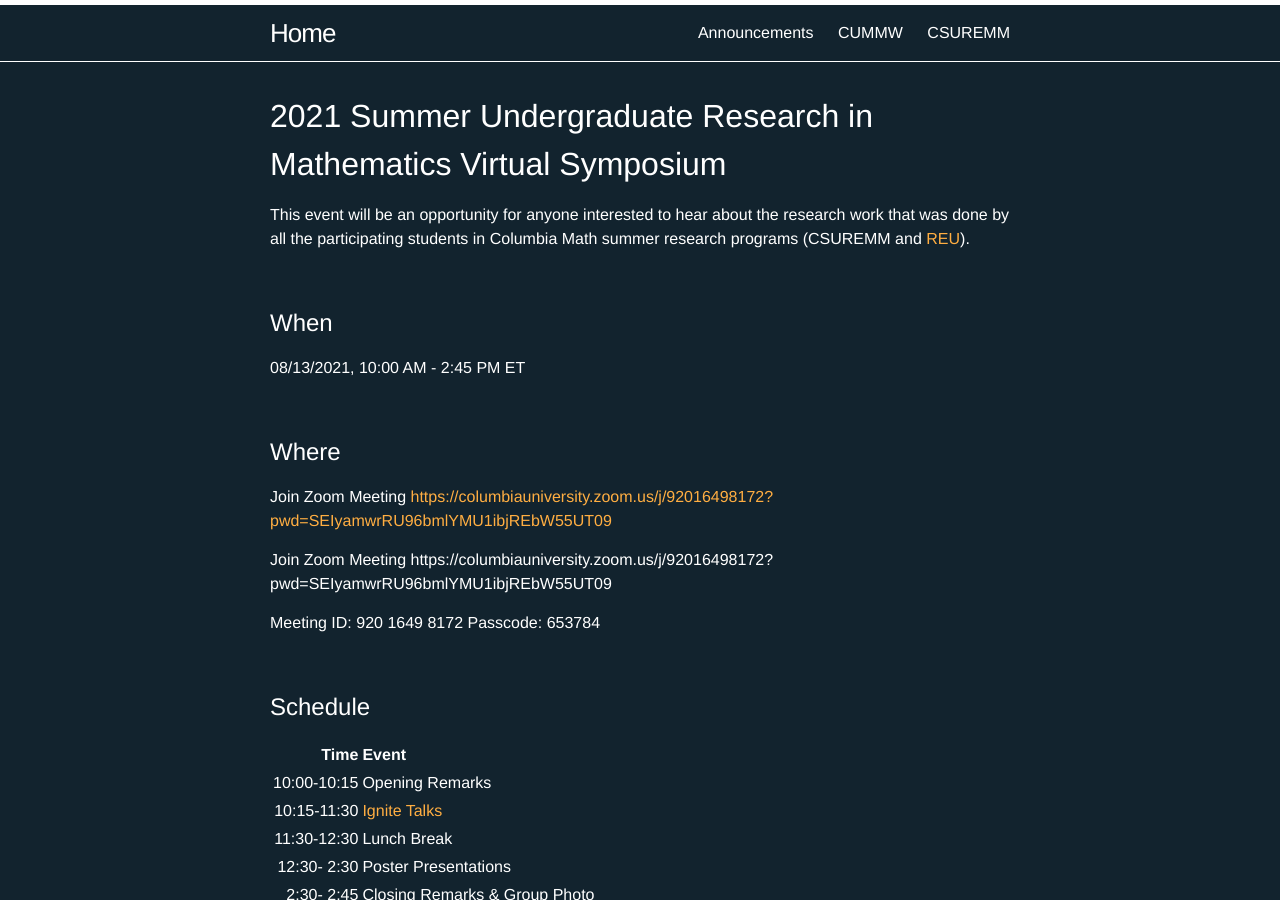
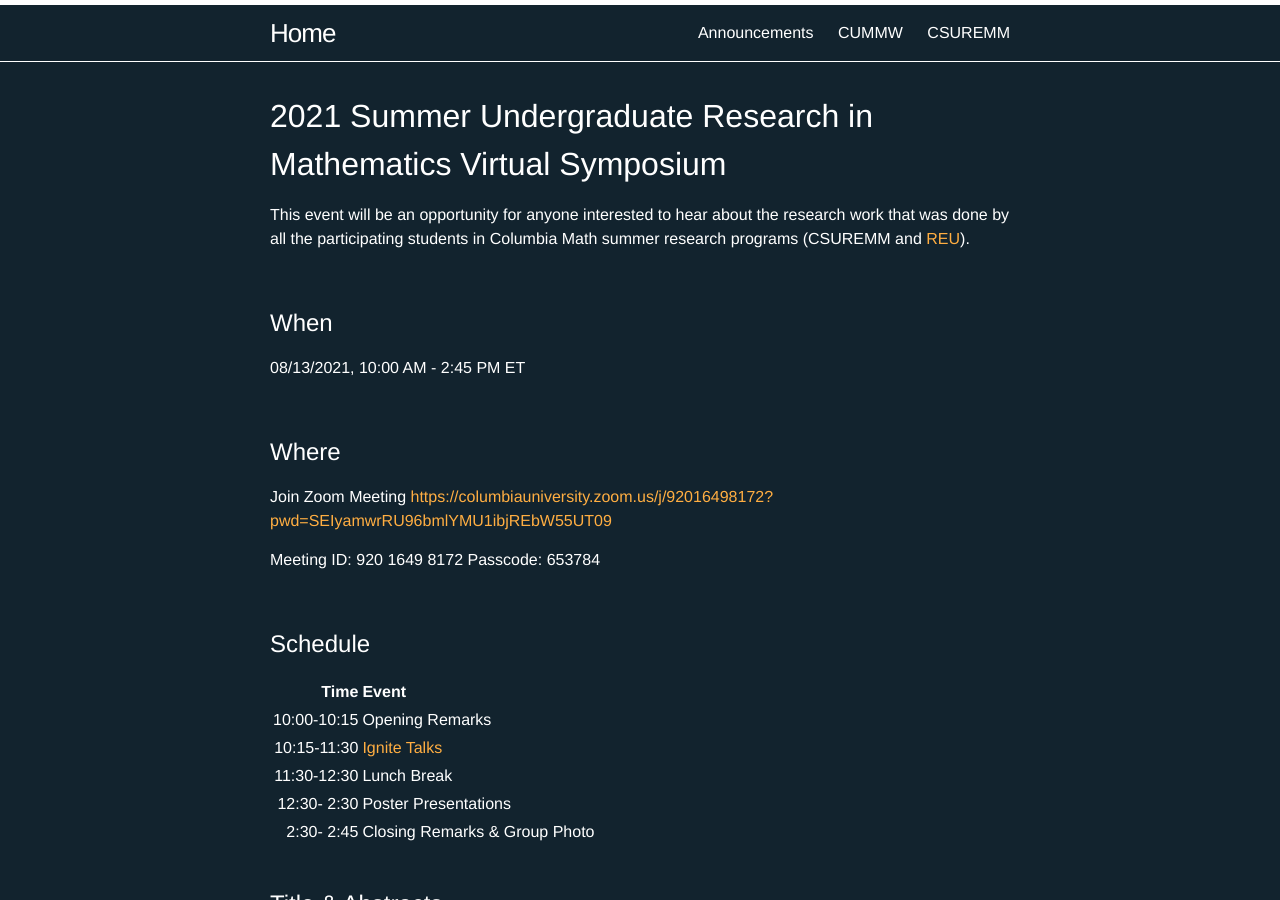
Before and after one commit to ColumbiaUndergradMathModeling/Home, a Jekyll site: the page built from pages/sums/su21.md, in a window 1280 px wide and 900 px high. Built offline with Jekyll 4.4.1, drawn with Linux system fonts in a browser that asks for light colours.

Commit message:
Update su21.md

```diff
--- a/pages/sums/su21.md
+++ b/pages/sums/su21.md
@@ -24,8 +24,6 @@ This event will be an opportunity for anyone interested to hear about the resear
 
 Join Zoom Meeting [https://columbiauniversity.zoom.us/j/92016498172?pwd=SEIyamwrRU96bmlYMU1ibjREbW55UT09](https://columbiauniversity.zoom.us/j/92016498172?pwd=SEIyamwrRU96bmlYMU1ibjREbW55UT09)
 
-Join Zoom Meeting
-https://columbiauniversity.zoom.us/j/92016498172?pwd=SEIyamwrRU96bmlYMU1ibjREbW55UT09
 
 Meeting ID: 920 1649 8172
 Passcode: 653784
```
